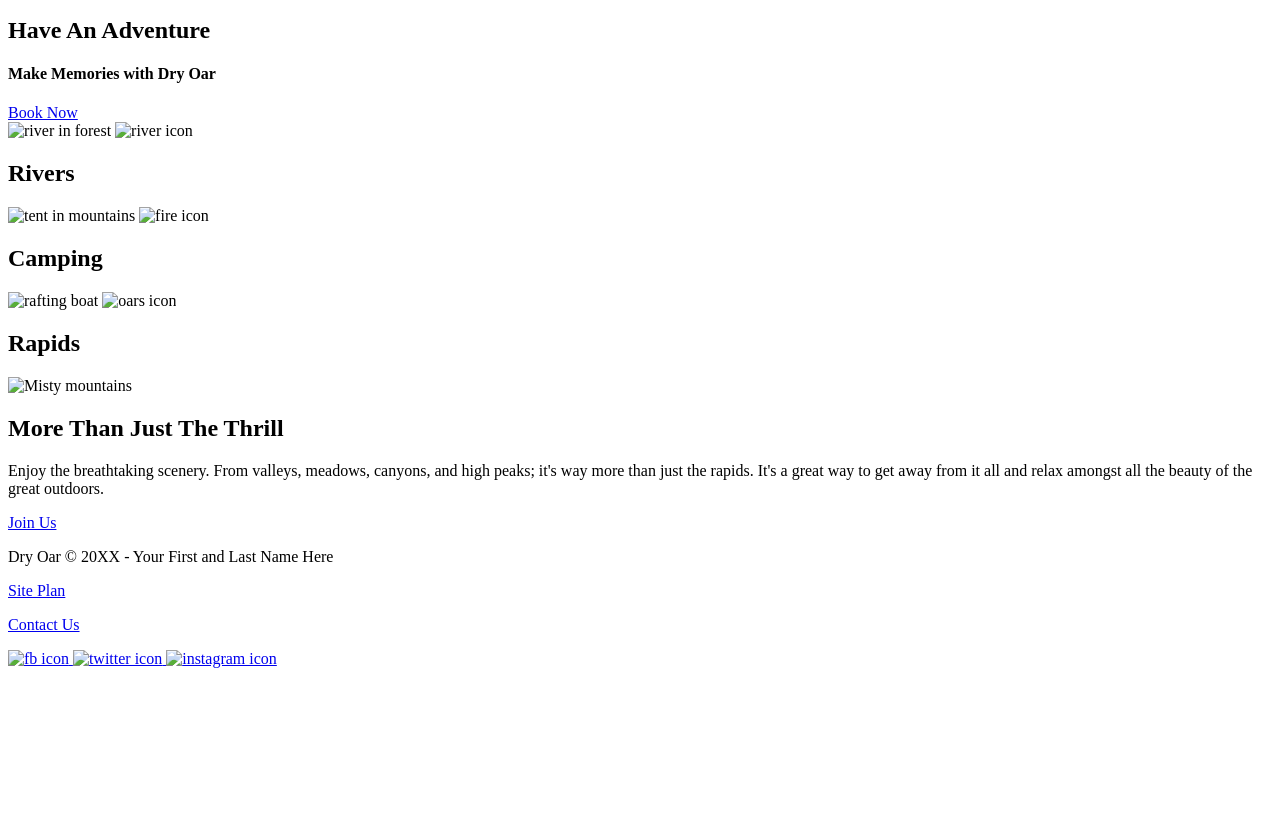
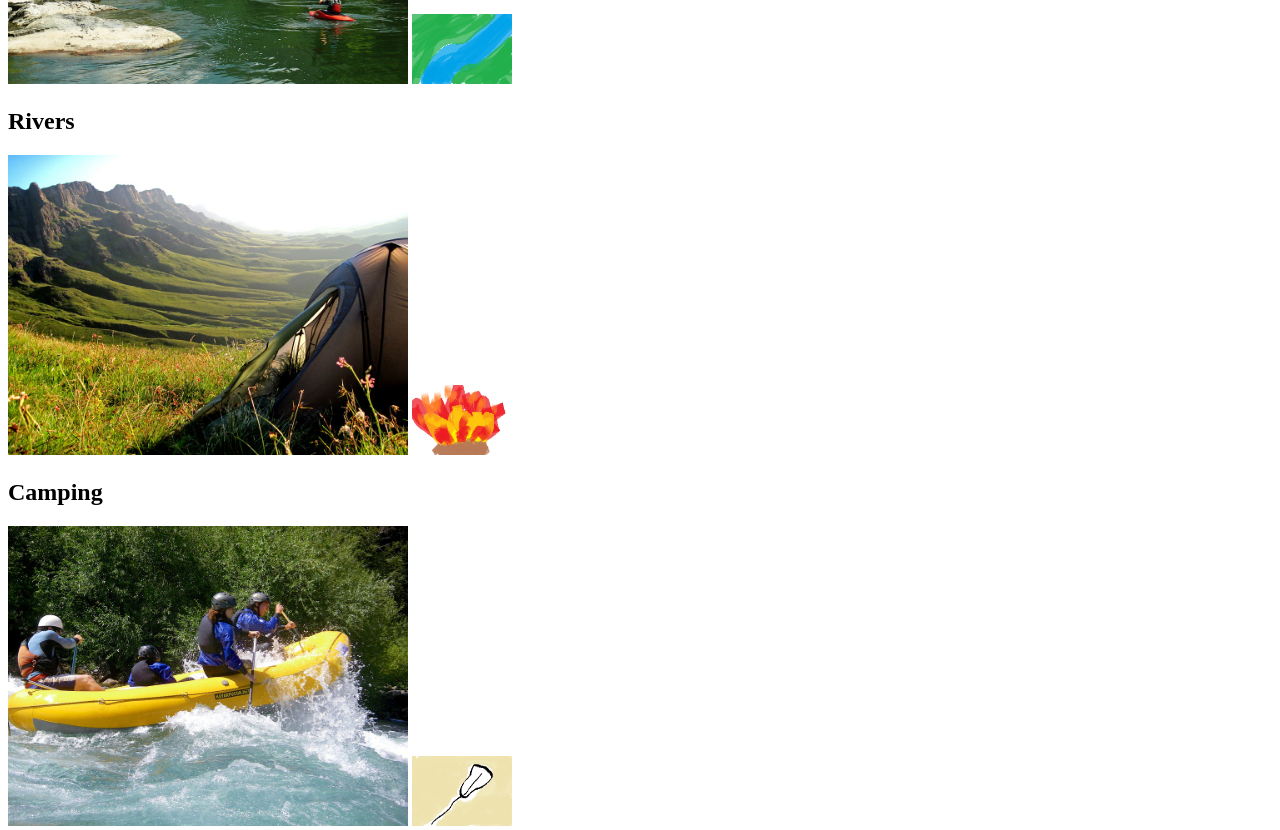
Before and after one commit to van20003/WDD-130, a plain HTML site: page wwr/index.html in a window 1280 px wide. Shown: the part 860-1690 px from the top of the page. Before the commit the page ends 1536 px from the top, so only its background shows below. Drawn offline with Linux system fonts and the light colour scheme; files whose address does not match are found by name.

Commit message:
commit on

```diff
--- a/wwr/index.html
+++ b/wwr/index.html
@@ -9,7 +9,7 @@
 <body>
     <header>
         <a id="logo_link" href="index.html">
-            <img class="logo" src="C:\Users\reitastatic\OneDrive\Desktop\WDD 130\wwr\images\Dry Oar.png" alt="Dry Oar!">
+            <img class="logo" src="images/Dry Oar.png" alt="Dry Oar!">
         </a>
         <nav>
             <a href="index.html">Home</a>
@@ -20,7 +20,10 @@
     </header>
     <div id="hero">
         <div id="hero-box">
-            <img id="hero-img" src="C:\Users\reitastatic\OneDrive\Desktop\WDD 130\wwr\images\People Enjoying White water rafting.jpg" alt="People enjoying white water rafting">
+            <img id="hero-img" src="images/People Enjoying White water rafting.jpg"
+            width="400"
+            height="300"
+            alt="People enjoying white water rafting">
         </div>
         <section id="hero-msg">
             <h1 class="home-title">Have An Adventure</h1>
@@ -32,21 +35,42 @@
     </div>
     <main class="home-grid">
         <section class="rivers-card">
-            <img class="card-img" src="images/rivers.jpg" alt="river in forest">
-            <img class="icon" src="images/river_icon.png" alt="river icon">
+            <img class="card-img" src="images/river in forest.jpg"
+            width="400"
+            height="300"
+            alt="river in forest">
+            <img class="icon" src="images/River Icon.png"
+            width="100"
+            height="70"
+            alt="river icon">
             <h2>Rivers</h2>
         </section>
         <section class="camping-card">
-            <img class="card-img" src="images/camping.jpg" alt="tent in mountains">
-            <img class="icon" src="images/fire_icon.png" alt="fire icon">
+            <img class="card-img" src="images/tent-765064_960_720.jpg"
+            width="400"
+            height="300"
+            alt="tent in mountains">
+            <img class="icon" src="images/fire icon.png"
+            width="100"
+            height="70"
+            alt="fire icon">
             <h2>Camping</h2>
         </section>
         <section class="rapids-card">
-            <img class="card-img" src="images/rapids.jpg" alt="rafting boat">
-            <img class="icon" src="images/oars.png" alt="oars icon">
+            <img class="card-img" src="images/rafting boat.jpg"
+            width="400"
+            height="300"
+            alt="rafting boat">
+            <img class="icon" src="images/oar icon.png"
+            width="100"
+            height="70"
+            alt="oars icon">
             <h2>Rapids</h2>
         </section>
-        <img class="mountains" src="images/mountains.jpg" alt="Misty mountains">
+        <img class="mountains" src="images/misty mountain.jpg"
+        width="500"
+        height="400"
+        alt="Misty mountains">
         <section class="msg">
             <h2>More Than Just The Thrill</h2>
             <p>Enjoy the breathtaking scenery. From valleys, meadows, canyons, and high peaks; it's way more than just the rapids. It's a great way to get away from it all and relax amongst all the beauty of the great outdoors. </p>
@@ -59,13 +83,22 @@
         <p><a href="contactus.html">Contact Us</a></p>
         <div class="social">
             <a href="https://facebook.com">
-                <img src="images/facebook.png" alt="fb icon">
+                <img src="images/fb icon.jpg"
+                width="30"
+                height="30"
+                alt="fb icon">
             </a>
             <a href="https://twitter.com">
-                <img src="images/twitter.png" alt="twitter icon">
+                <img src="images/twitter-2815914_960_720.jpg"
+                width="30"
+                height="30"
+                alt="twitter icon">
             </a>
             <a href="https://instagram.com">
-                <img src="images/instagram.png" alt="instagram icon">
+                <img src="images/instagram icon.jpg"
+                width="30"
+                height="30"
+                alt="instagram icon">
             </a>
         </div>
     </footer>
```
Also changed, not shown: aboutme/index.html (+1 -1 lines), wwr/images/River Icon.png (added), wwr/images/fb icon.jpg (added), wwr/images/fire icon.png (added), wwr/images/instagram icon.jpg (added), wwr/images/misty mountain.jpg (added), wwr/images/oar icon.png (added), wwr/images/rafting boat.jpg (added), wwr/images/river in forest.jpg (added), wwr/images/tent-765064_960_720.jpg (added), wwr/images/twitter-2815914_960_720.jpg (added), 2 other files.
